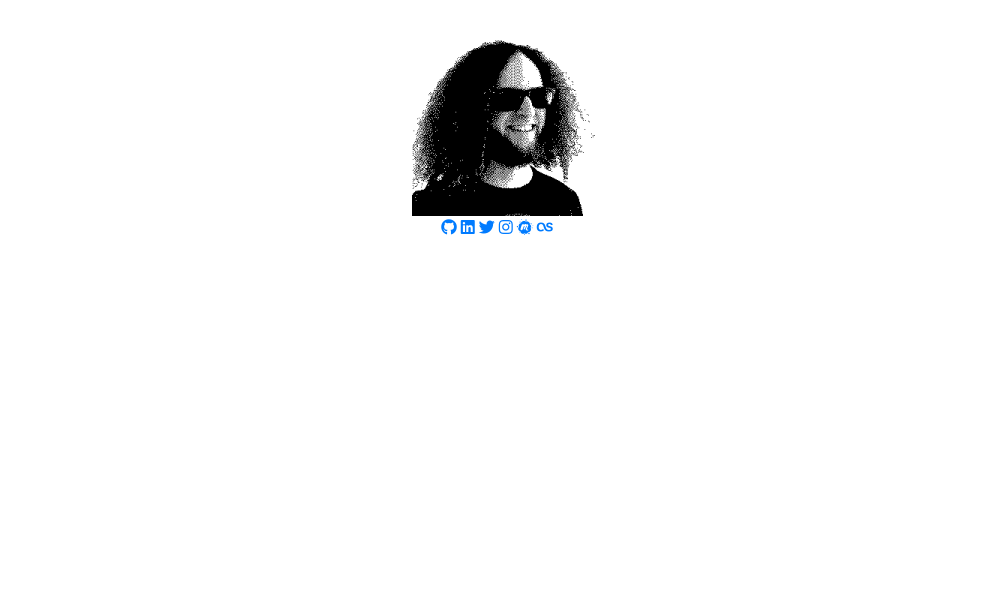
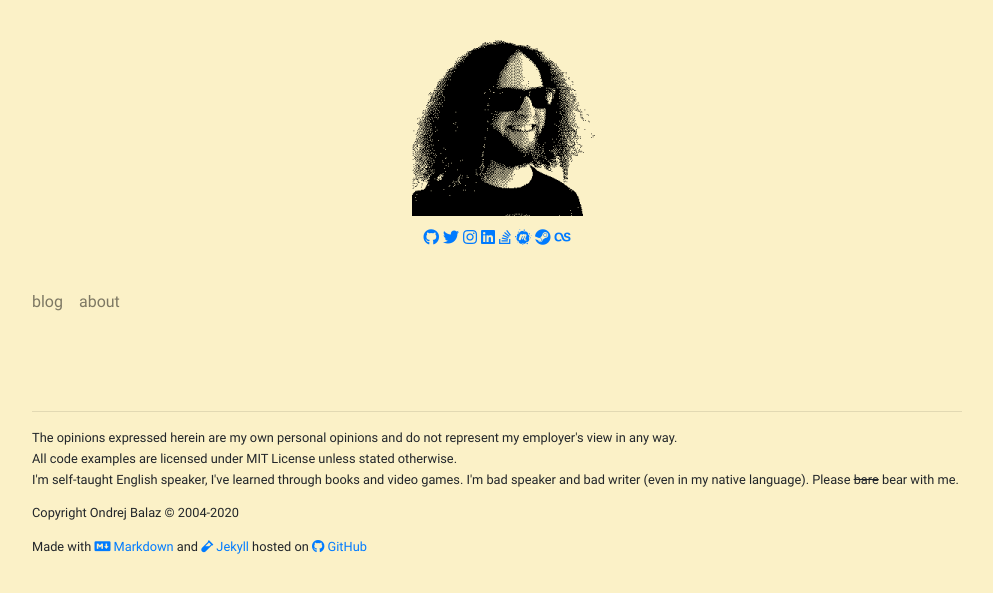
Before and after one commit to blami/blami.github.io, a Jekyll site: the page built from index.md, in a window 1280 px wide. Shown: the top 593 px of the page, without its empty margins (143-1136 px from the left). Built offline with Jekyll 4.4.1, drawn with Linux system fonts in a browser that asks for light colours.

Commit message:
Update layouts and includes.
This adds:
- condensed option to default.html which is still master layout
to avoid overly-complicated include structure
- post page skeleton to show blog posts
- include skeleton for article which is single post rendering
- include for disqus comments (currently disabled)

```diff
--- a/_layouts/default.html
+++ b/_layouts/default.html
@@ -1,17 +1,18 @@
+---
+---
 <!DOCTYPE html>
 <html>
   <head>
     <meta charset="utf-8">
     <meta http-equiv="X-UA-Compatible" content="IE=edge">
     <meta name="viewport" content="width=device-width, initial-scale=1">
-    <!-- Minimized Bootstrap 4 -->
-    <link href="css/bootstrap.min.css" rel="stylesheet">
-    <link href="css/fa.min.css" rel="stylesheet">
-    <link href="css/font.css" rel="stylesheet">
-    <link href="css/site.css" rel="stylesheet">
+    <link href="/css/bootstrap.min.css" rel="stylesheet">
+    <link href="/css/fa.min.css" rel="stylesheet">
+    <link href="/css/font.css" rel="stylesheet">
+    <link href="/css/site.css" rel="stylesheet">
     <link rel="canonical" href="{{ page.url | replace:'index.html','' | prepend: site.baseurl | prepend: site.url }}">
-    <link rel="shortcut icon" href="/favicon.png?" type="image/png">
-    <link rel="icon" href="/favicon.png?" type="image/png">
+    <link rel="shortcut icon" href="/favicon.ico?" type="image/x-icon">
+    <link rel="icon" href="/favicon.ico?" type="image/x-icon">
 
     <title>{% if page.title %}{{ page.title | escape }} - {% endif %}{{ site.title | escape }}</title>
     <meta name="description" content="{{ site.description }}">
@@ -31,50 +32,75 @@
     </script>
     {% endif %}
   </head>
-  <body>
+  <body class="bg {% if page.condensed or layout.condensed %}condensed{% endif %}">
 
+    <div class="hamburger-navbar sticky-top navbar-expand-sm">
+      <button class="hamburger navbar-toggler"
+              type="button"
+              data-toggle="collapse"
+              data-target="#navbar1">
+        <span class="hamburger-icon"></span>
+      </button>
+    </div>
+
+    {% if page.condensed != true and layout.condensed != true %}
     <!-- Header -->
     <div class="header">
       <div class="container max-960 py-4">
         <div class="row">
-          <div class="col-12">
-            <img src="images/avatar.png"
-                 class="avatar mx-auto d-block py-4"
-                 title="Me. Pixelated."/>
-            <div class="text-center about">
-
-              <!--
-              <div>Ondrej Balaz</div>
-              <div>...</div>
-              -->
-
-              <a href="https://github.com/blami"><i class="fab fa-github"></i></a>
-              <a href="https://www.linkedin.com/in/ondrejbalaz/"><i class="fab fa-linkedin"></i></a>
-              <a href="https://twitter.com/blami"><i class="fab fa-twitter"></i></a>
-              <a href="https://www.instagram.com/blami85/"><i class="fab fa-instagram"></i></a>
-              <a href="https://www.meetup.com/members/198269532/"><i class="fab fa-meetup"></i></a>
-              <a href="https://www.last.fm/user/blami"><i class="fab fa-lastfm"></i></a>
-
+          <div class="col-12 text-center about">
+            <div class="site-header">
+              <a href="/" class="normal">
+                <div class="avatar" title="Me. Pixelated." alt="Me. Pixelated."></div>
+                <div class="site-author">{{ site.author }}</div>
+                <div class="site-tagline">{{ site.tagline }}</div>
+              </a>
             </div>
-          </div>
+            <div class="site-social-links">
+              <a href="https://github.com/blami" title="My Github"><i class="fab fa-github"></i></a>
+              <a href="https://twitter.com/blami" title="My Twitter"><i class="fab fa-twitter"></i></a>
+              <a href="https://www.instagram.com/blami85/" title="My Instagram"><i class="fab fa-instagram"></i></a>
+              <a href="https://www.linkedin.com/in/ondrejbalaz/" title="My Linked.in"><i class="fab fa-linkedin"></i></a>
+              <a href="https://stackoverflow.com/users/2668241/blami" title="My stackoverflow"><i class="fab fa-stack-overflow"></i></a>
+              <a href="https://www.meetup.com/members/198269532/" title="My Meetup.com profile"><i class="fab fa-meetup"></i></a>
+              <a href="https://steamcommunity.com/id/blami" title="My Steam profile"><i class="fab fa-steam"></i></a>
+              <a href="https://www.last.fm/user/blami" title="My Last.fm profile"><i class="fab fa-lastfm"></i></a>
+            </div>
+          </div><!-- /about -->
         </div>
       </div>
-    </div>
+    </div><!-- /header -->
+    {% endif %}
 
-    <!-- Navbar
-    <nav class="navbar navbar-expand-sm navbar-light sticky-top bg1">
+    {% if page.condensed != true and layout.condensed != true %}
+    <!-- NOTE: Bootstrap doesn't require this, it's to show mini-header. -->
+    <span class="position-absolute navbar-trigger"></span>
+    {% endif %}
+    <nav class="navbar navbar-expand-sm navbar-light sticky-top bg">
       <div class="container max-960">
-        Home
+
+        <div class="mini-header site-header">
+          <a href="/" class="normal">
+            <div class="avatar"></div>
+            <span class="site-tagline">{{ site.tagline }}</span>
+          </a>
+        </div>
+        <div></div><!-- navbar pusher -->
+
+        {% comment %}
+        <!-- This is disabled as I moved hamburger out of <nav>.
         <button class="navbar-toggler navbar-toggler-right"
                 type="button"
                 data-toggle="collapse"
                 data-target="#navbar1">
-          <span class="navbar-toggler-icon">
+          <span class="hamburger-icon"></span>
         </button>
+        -->
+        {% endcomment %}
         <div class="collapse navbar-collapse" id="navbar1">
           <ul class="navbar-nav">
-            <li class="nav-item"><a class="nav-link" href="#">blog</a></li>
-            <li class="nav-item"><a class="nav-link" href="#">about</a></li>
+            <li class="nav-item"><a class="nav-link" href="/blog">blog</a></li>
+            <li class="nav-item"><a class="nav-link" href="/about">about</a></li>
           </ul>
         </div>
       </div>
@@ -83,17 +109,31 @@
     <div class="content container max-960">
       <div class="row">
         <div class="col-12">
+          {{ content }}
         </div>
       </div>
+    </div><!--  /content -->
+
+    <div class="footer">
+      <div class="container max-960 py-4" >
+        <hr></hr>
+        <p>The opinions expressed herein are my own personal opinions and do not represent my employer's view in any way.</p>
+        <p>All code examples are licensed under MIT License unless stated otherwise.</p>
+        <p class="d-none d-md-block">I'm self-taught English speaker, I've learned through books and video games. I'm bad speaker and bad writer (even in my native language). Please <strike>bare</strike> bear with me.</p>
+
+        <p class="copyright">Copyright Ondrej Balaz © 2004-{{ 'now' | date: "%Y" }}</p>
+        <p class="madewith d-none d-md-block">
+          Made with <a href="https://jekyllrb.com"><i class="fab fa-markdown"></i> Markdown</a> and <a href="https://jekyllrb.com"><i class="fas fa-vial"></i> Jekyll</a>
+          hosted on <a href="https://github.com"><i class="fab fa-github"></i> GitHub</a>
+        </p>
+      </div>
     </div>
-    -->
 
-    <footer class="page-footer">
-       <div class="container max-960">
-       </div>
-    </footer>
-
-    <script src="js/jquery-3.3.1.min.js"></script>
-    <script src="js/bootstrap.bundle.min.js"></script>
+    <script src="/js/jquery-3.3.1.min.js"></script>
+    <script src="/js/bootstrap.bundle.min.js"></script>
+    <script src="/js/site.js"></script>
+    {% if page.comments %}
+    <script id="dsq-count-scr" src="//blami.disqus.com/count.js" async></script>
+    {% endif %}
   </body>
 </html>
--- /dev/null
+++ b/js/site.js
@@ -0,0 +1,12 @@
+// This adds 'condensed' toggles class on <body> depending on visibility of
+// element with 'navbar-trigger' class. It's used to toggle 'mini-navbar'.
+var navbar_trigger = document.querySelector('.navbar-trigger');
+if (navbar_trigger) {
+  (new IntersectionObserver(function(e,o){
+    if (e[0].intersectionRatio > 0){
+      $("body").removeClass("condensed");
+    } else {
+      $("body").addClass("condensed");
+    };
+  })).observe(navbar_trigger);
+}
```
Also changed, not shown: _includes/article.html (added, +15 -0 lines), _includes/disqus.html (added, +13 -0 lines), _layouts/post.html (added, +13 -0 lines).
